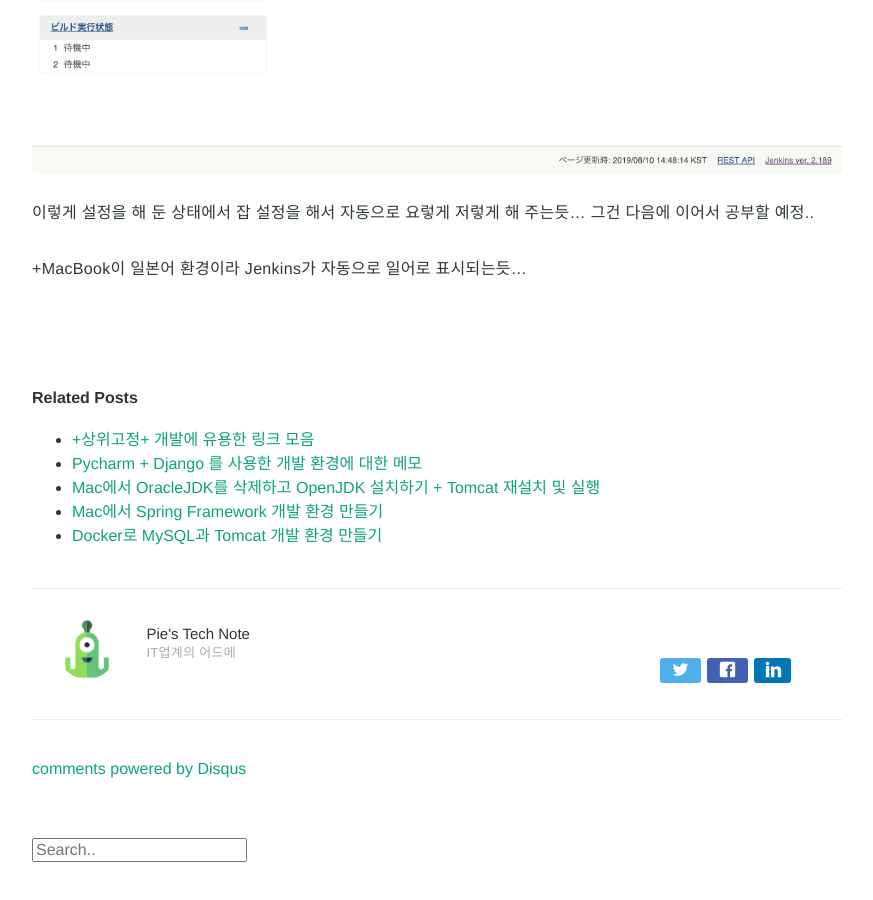
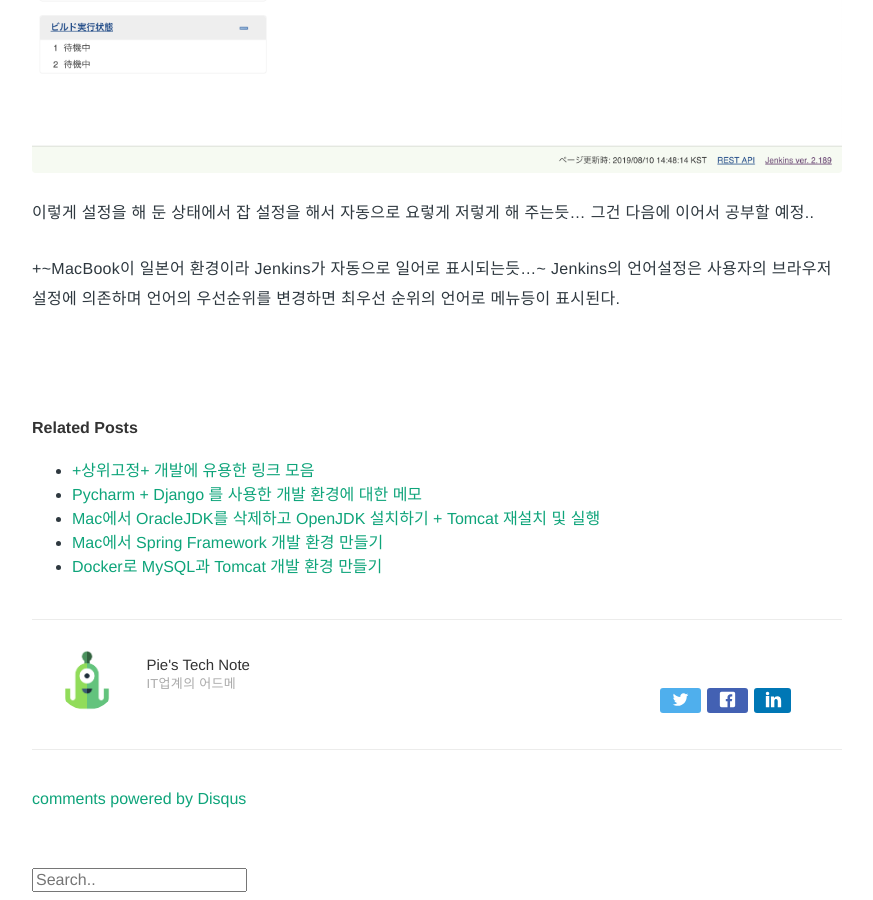
Before and after one commit to Pie001/pie001.github.io, a Jekyll site: the page built from _posts/2019-08-10-0063.md, in a window 1280 px wide and 900 px high, scrolled down 11429 px. Shown: the whole window, without its empty margins (203-1076 px from the left). Built offline with Jekyll 4.4.1, drawn with Linux system fonts in a browser that asks for light colours; comment, search, counter and statistics services are not loaded.

Commit message:
Update 2019-08-10-0063.md

```diff
--- a/_posts/2019-08-10-0063.md
+++ b/_posts/2019-08-10-0063.md
@@ -105,4 +105,4 @@
 
 이렇게 설정을 해 둔 상태에서 잡 설정을 해서 자동으로 요렇게 저렇게 해 주는듯... 그건 다음에 이어서 공부할 예정..
 
-+MacBook이 일본어 환경이라 Jenkins가 자동으로 일어로 표시되는듯...
++~MacBook이 일본어 환경이라 Jenkins가 자동으로 일어로 표시되는듯...~ Jenkins의 언어설정은 사용자의 브라우저 설정에 의존하며 언어의 우선순위를 변경하면 최우선 순위의 언어로 메뉴등이 표시된다.
```
